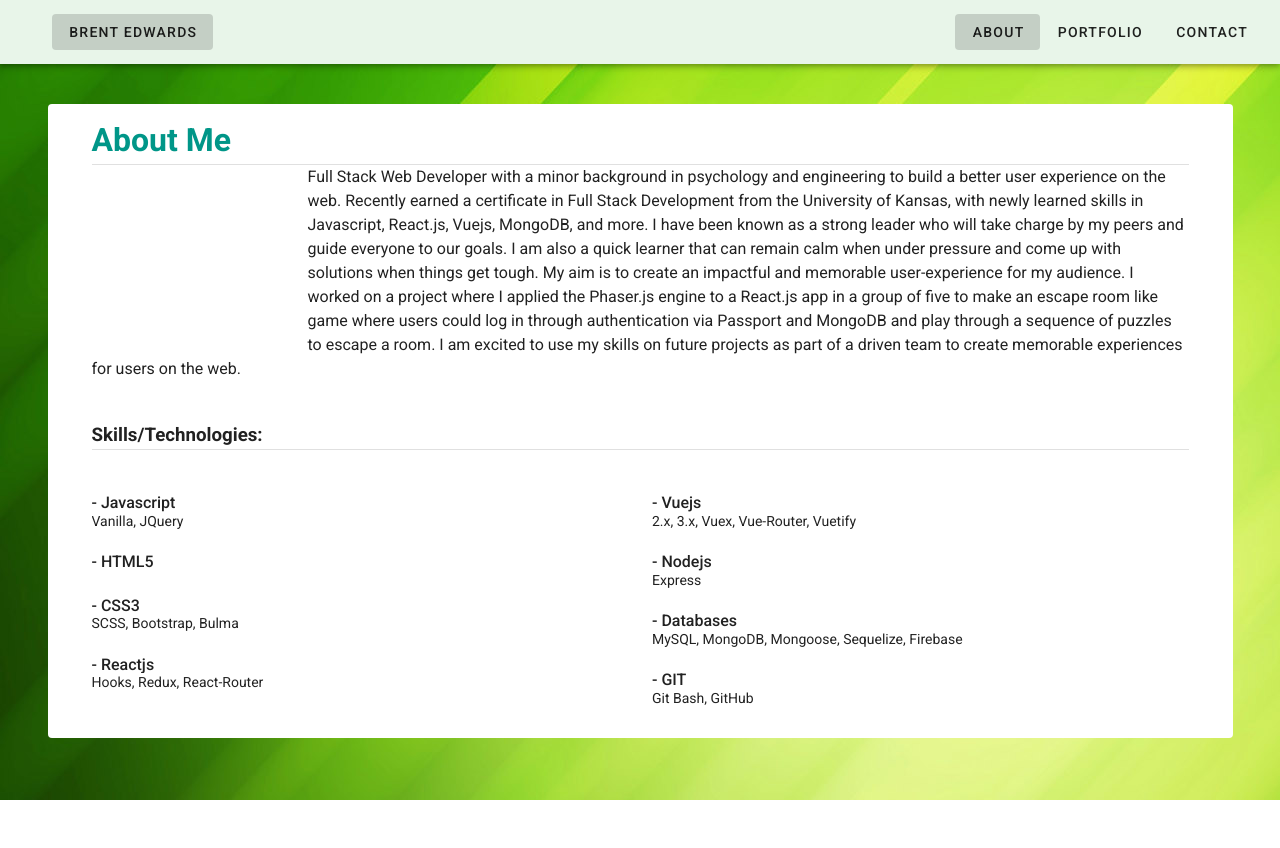
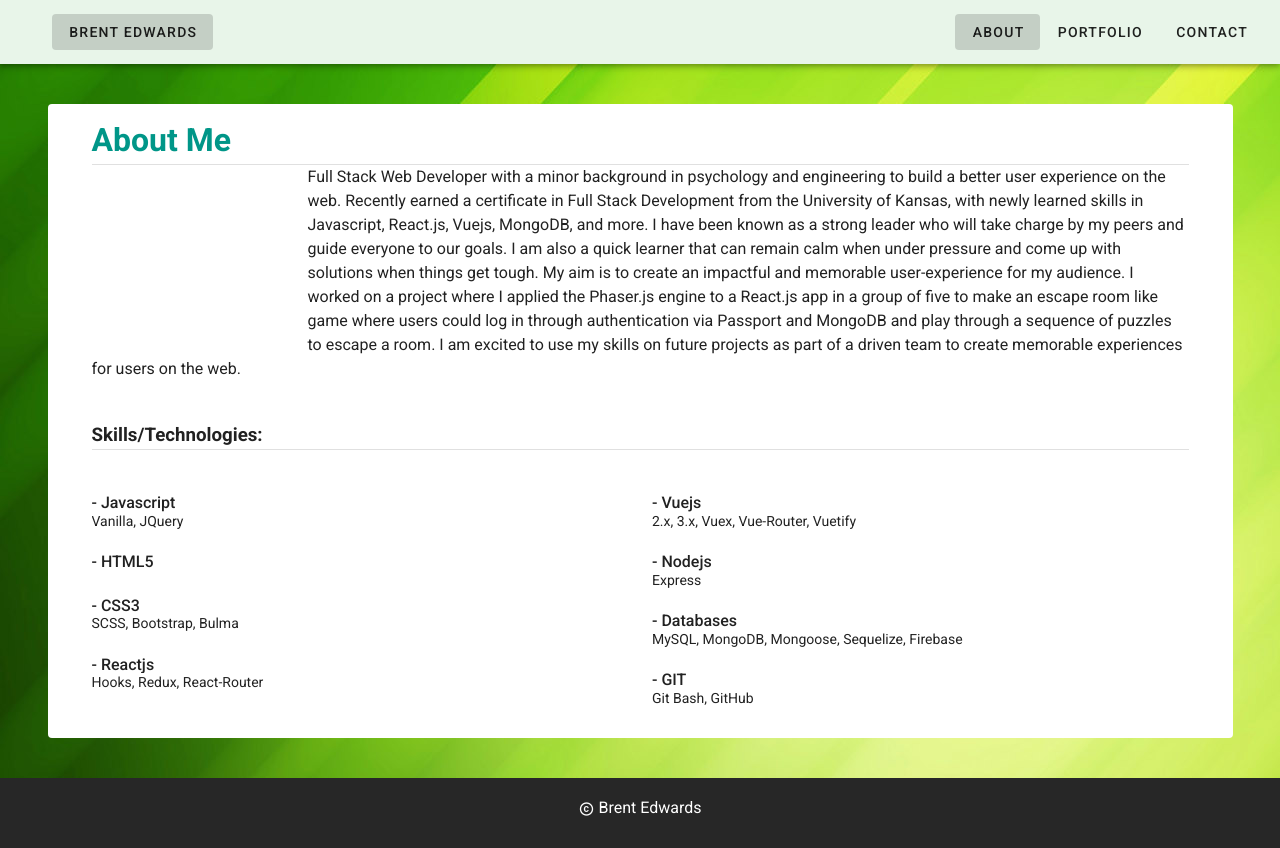
Before and after one commit to zirris512/vue-portfolio, a Vue app: page /about in a window 1280 px wide. Before the commit the page ends 800 px from the top, so only its background shows below. Built offline with nearby package versions, Linux system fonts and the light colour scheme.

Commit message:
add simple footer

```diff
--- a/src/App.vue
+++ b/src/App.vue
@@ -20,14 +20,16 @@
       <v-main>
          <router-view />
       </v-main>
+      <the-footer />
    </v-app>
 </template>
 
 <script>
    import TheNav from "./components/nav/TheNav.vue";
+   import TheFooter from "./components/footer/TheFooter.vue";
 
    export default {
-      components: { TheNav },
+      components: { TheNav, TheFooter },
       name: "App",
 
       data: () => ({
--- /dev/null
+++ b/src/components/footer/TheFooter.vue
@@ -0,0 +1,7 @@
+<template>
+   <v-footer dark height="70px">
+      <v-col cols="12" class="text-center">
+         <p><v-icon small>mdi-copyright</v-icon> Brent Edwards</p>
+      </v-col>
+   </v-footer>
+</template>
```
